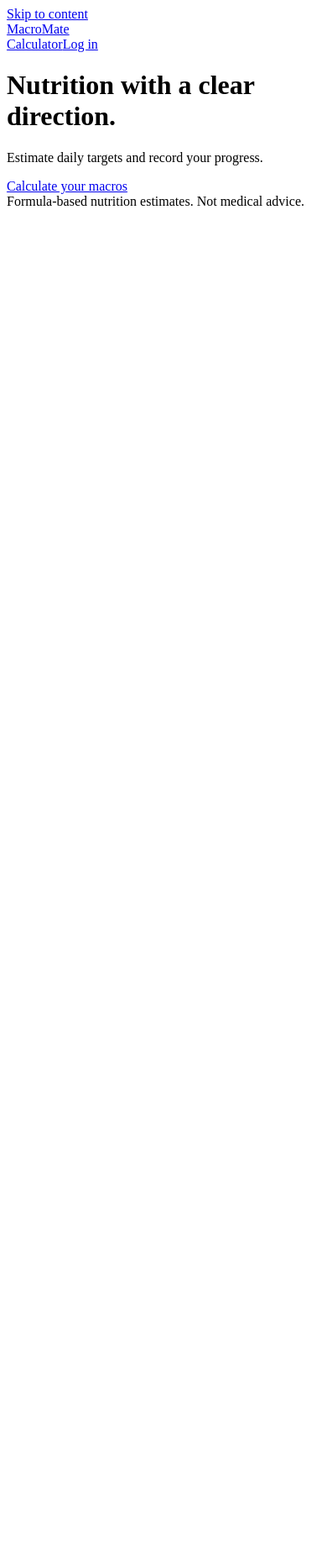
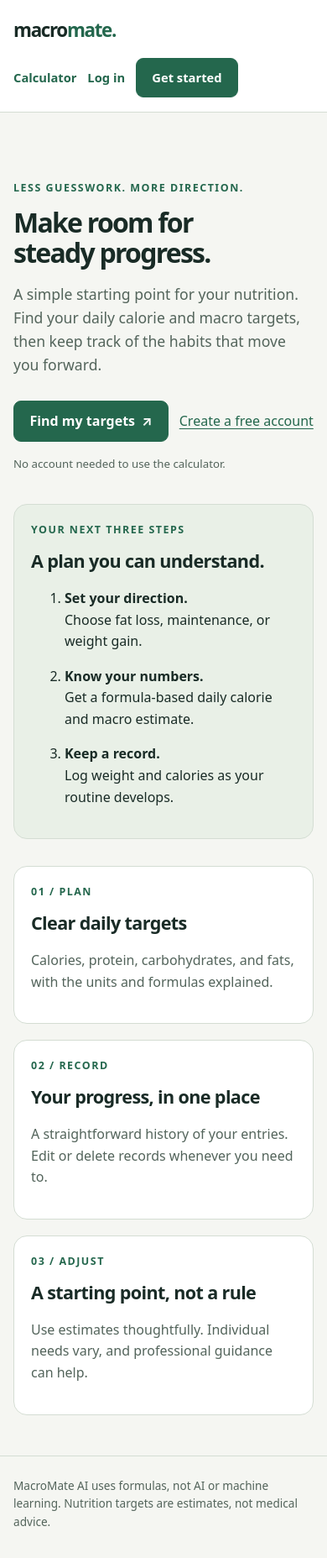
Before and after one commit to deepak050805/Macromate-AI, a Flask app: page / in a window 390 px wide. Shown: the whole page at 84% size. Before the commit the page ends 245 px from the top, so only its background shows below. Run offline with Flask 3, Linux system fonts and the light colour scheme; parts of the project's set-up code (start-up, migrations or seed data) failed here and were passed over.

Commit message:
style(ui): add responsive shared layout and accessible navigation

```diff
--- /dev/null
+++ b/app/static/css/app.css
@@ -0,0 +1,106 @@
+:root {
+  color-scheme: light;
+  --background: #f5f6f2;
+  --surface: #fff;
+  --ink: #192b26;
+  --muted: #53645b;
+  --accent: #24674d;
+  --accent-hover: #194c38;
+  --soft: #e9f0e7;
+  --border: #d4ddd3;
+  --danger: #a32929;
+  --radius: 16px;
+  --space: 1.5rem;
+  font: 100%/1.6 system-ui, -apple-system, BlinkMacSystemFont, "Segoe UI", sans-serif;
+  color: var(--ink);
+  background: var(--background);
+}
+* { box-sizing: border-box; }
+body { margin: 0; min-width: 280px; }
+a { color: var(--accent); text-underline-offset: .2em; }
+a:hover { color: var(--accent-hover); }
+button, input, select { font: inherit; }
+button, .button { min-height: 46px; }
+button, .button { display: inline-flex; align-items: center; justify-content: center; gap: .5rem; padding: .65rem 1.15rem; color: white; background: var(--accent); border: 1px solid var(--accent); border-radius: 9px; font-weight: 650; text-decoration: none; cursor: pointer; transition: background .16s ease; }
+button:hover, .button:hover { background: var(--accent-hover); color: white; }
+button:disabled { cursor: wait; opacity: .65; }
+.secondary { background: var(--surface); color: var(--accent); border-color: var(--border); }
+.secondary:hover { background: var(--soft); color: var(--ink); }
+.danger { color: var(--danger); background: white; border-color: var(--border); }
+.danger:hover { background: #fff0ed; color: var(--danger); }
+:focus-visible { outline: 3px solid #925c09; outline-offset: 4px; }
+.skip-link { position: absolute; top: -100px; left: 1rem; z-index: 5; background: white; padding: .75rem; }
+.skip-link:focus { top: 1rem; }
+.site-header { border-bottom: 1px solid var(--border); background: var(--surface); }
+.header-inner { max-width: 1180px; margin: auto; padding: 1.1rem 2rem; display: flex; align-items: center; justify-content: space-between; gap: 1rem; flex-wrap: wrap; }
+.wordmark { color: var(--ink); font-size: 1.4rem; font-weight: 800; text-decoration: none; letter-spacing: -.06em; }
+.wordmark span { color: var(--accent); }
+nav { display: flex; align-items: center; gap: 1.2rem; flex-wrap: wrap; }
+nav a { text-decoration: none; font-weight: 600; font-size: .92rem; }
+nav a[aria-current="page"] { text-decoration: underline; }
+nav button { font-size: .85rem; padding: .4rem .8rem; min-height: 40px; }
+main { max-width: 1180px; margin: auto; padding: 3rem 2rem 4rem; min-height: 70vh; }
+.site-footer { max-width: 1180px; margin: auto; padding: 1.5rem 2rem 2rem; color: var(--muted); font-size: .85rem; border-top: 1px solid var(--border); }
+h1,h2,h3,p { margin-top: 0; }
+h1 { font-size: clamp(2rem, 5vw, 3.3rem); line-height: 1.12; letter-spacing: -.055em; margin-bottom: 1.1rem; }
+h2 { font-size: 1.35rem; line-height: 1.3; letter-spacing: -.03em; }
+h3 { font-size: 1rem; }
+p { max-width: 65ch; }
+.eyebrow { color: var(--accent); font-size: .78rem; font-weight: 750; text-transform: uppercase; letter-spacing: .12em; margin-bottom: .8rem; }
+.muted, .hint { color: var(--muted); }
+.hint { font-size: .85rem; margin: .4rem 0 0; }
+.page-heading { margin-bottom: 2rem; }
+.page-heading h1 { font-size: clamp(2rem, 4vw, 2.6rem); }
+.hero { display: grid; grid-template-columns: 1.25fr 1fr; gap: 4rem; align-items: center; padding: 2.5rem 0 4rem; }
+.hero-copy { font-size: 1.1rem; color: var(--muted); }
+.hero .actions { margin-top: 1.8rem; }
+.hero-note { font-size: .83rem; color: var(--muted); margin-top: 1rem; }
+.card { background: var(--surface); border: 1px solid var(--border); border-radius: var(--radius); padding: 1.8rem; min-width: 0; }
+.soft { background: var(--soft); }
+.grid { display: grid; grid-template-columns: repeat(3,minmax(0,1fr)); gap: 1.2rem; }
+.two-column { display: grid; grid-template-columns: minmax(0,1fr) minmax(0,1fr); gap: var(--space); align-items: start; }
+.stack > * + * { margin-top: var(--space); }
+.actions { display: flex; flex-wrap: wrap; align-items: center; gap: .8rem; }
+.auth-layout { max-width: 960px; margin: 1rem auto; display: grid; grid-template-columns: 1fr 1.1fr; gap: 4rem; align-items: start; }
+.auth-aside { padding: 2rem 0; }
+.auth-aside h1 { font-size: clamp(2rem,4vw,3rem); }
+.field { margin-bottom: 1.1rem; }
+label { display: block; font-weight: 650; font-size: .92rem; margin-bottom: .4rem; }
+input,select { width: 100%; min-height: 48px; border: 1px solid #85978a; border-radius: 8px; padding: .65rem .8rem; color: var(--ink); background: white; }
+input:invalid:not(:placeholder-shown):not(:focus) { border-color: #85978a; }
+.status { min-height: 1.6em; font-size: .92rem; margin: 1rem 0 0; overflow-wrap: anywhere; }
+.status.error { color: var(--danger); }
+.status.success { color: var(--accent); }
+.full { width: 100%; }
+.divider { margin: 1.5rem 0; border: 0; border-top: 1px solid var(--border); }
+.metric { font-variant-numeric: tabular-nums; font-size: 1.8rem; font-weight: 750; letter-spacing: -.04em; }
+.calorie-target { font-size: clamp(2.8rem,6vw,4.2rem); font-weight: 800; line-height: 1.2; letter-spacing: -.06em; margin: .5rem 0 1.5rem; }
+.calorie-target small { font-size: 1rem; font-weight: 500; letter-spacing: 0; }
+.macros { display: grid; grid-template-columns: repeat(3,minmax(0,1fr)); gap: .8rem; }
+.macros dt { color: var(--muted); font-size: .85rem; }
+.macros dd { margin: .3rem 0 0; font-size: 1.3rem; font-weight: 700; }
+dl { margin: 0; }
+.result-placeholder { padding: 3rem 1rem; text-align: center; color: var(--muted); }
+.table-scroll { overflow-x: auto; }
+table { width: 100%; border-collapse: collapse; text-align: left; font-size: .92rem; }
+caption { text-align: left; font-weight: 650; margin-bottom: .8rem; }
+th { font-weight: 650; color: var(--muted); }
+th,td { padding: .9rem .6rem; border-bottom: 1px solid var(--border); }
+td button { font-size: .8rem; min-height: 40px; padding: .3rem .6rem; }
+.empty { padding: 2rem 0; color: var(--muted); }
+.pagination { display: flex; align-items: center; justify-content: space-between; gap: .6rem; margin-top: 1.2rem; }
+.pagination button { font-size: .85rem; padding: .4rem .8rem; }
+[hidden] { display: none !important; }
+@media (max-width: 760px) {
+  .hero,.auth-layout,.two-column { grid-template-columns: 1fr; gap: 1.5rem; }
+  .hero { padding: .5rem 0 2rem; }
+  .auth-aside { padding: 0; }
+  .grid { grid-template-columns: 1fr; }
+  main { padding: 2rem 1rem 3rem; }
+  .header-inner,.site-footer { padding-left: 1rem; padding-right: 1rem; }
+  nav { gap: .8rem; }
+  .card { padding: 1.25rem; }
+}
+@media (prefers-reduced-motion: reduce) {
+  *,*::before,*::after { animation: none !important; transition: none !important; scroll-behavior: auto !important; }
+}
--- /dev/null
+++ b/app/static/js/common.js
@@ -0,0 +1,46 @@
+export async function api(path, { method = "GET", body } = {}) {
+  const controller = new AbortController();
+  const timer = setTimeout(() => controller.abort(), 15000);
+  try {
+    const headers = { Accept: "application/json" };
+    if (method !== "GET") {
+      headers["Content-Type"] = "application/json";
+      headers["X-CSRFToken"] = document.querySelector('meta[name="csrf-token"]').content;
+    }
+    const response = await fetch(path, {
+      method, headers, credentials: "same-origin", signal: controller.signal,
+      ...(body === undefined ? {} : { body: JSON.stringify(body) }),
+    });
+    const data = await response.json();
+    if (!response.ok) throw new Error(data.message || "The request could not be completed.");
+    return data;
+  } catch (error) {
+    if (error.name === "AbortError") throw new Error("The request timed out. Try again.");
+    if (error instanceof TypeError) throw new Error("Connection failed. Check your connection and try again.");
+    throw error;
+  } finally {
+    clearTimeout(timer);
+  }
+}
+
+export function status(element, message, isError = false) {
+  element.textContent = message;
+  element.className = `status ${isError ? "error" : "success"}`;
+}
+
+export function busy(form, active) {
+  form.setAttribute("aria-busy", String(active));
+  for (const button of form.querySelectorAll('button[type="submit"]')) button.disabled = active;
+}
+
+const logout = document.querySelector("#logout");
+if (logout) logout.addEventListener("click", async () => {
+  logout.disabled = true;
+  try {
+    await api("/api/auth/logout", { method: "POST", body: {} });
+    window.location.assign("/login");
+  } catch (error) {
+    status(document.querySelector("#global-status"), error.message, true);
+    logout.disabled = false;
+  }
+});
--- a/app/templates/base.html
+++ b/app/templates/base.html
@@ -1,5 +1,37 @@
 <!doctype html>
 <html lang="en">
-<head><meta charset="utf-8"><meta name="viewport" content="width=device-width, initial-scale=1"><meta name="csrf-token" content="{{ csrf_token() }}"><title>{% block title %}MacroMate{% endblock %}</title></head>
-<body><a href="#main">Skip to content</a><header><a href="/">MacroMate</a><nav aria-label="Main"><a href="/calculator">Calculator</a><a href="/login">Log in</a></nav></header><main id="main">{% block content %}{% endblock %}</main><footer>Formula-based nutrition estimates. Not medical advice.</footer></body>
+  <head>
+    <meta charset="utf-8">
+    <meta name="viewport" content="width=device-width, initial-scale=1">
+    <meta name="csrf-token" content="{{ csrf_token() }}">
+    <meta name="description" content="Estimate your daily nutrition targets and keep a simple record of your progress with MacroMate.">
+    <title>{% block title %}MacroMate · A clearer path to your goals{% endblock %}</title>
+    <link rel="stylesheet" href="{{ url_for('static', filename='css/app.css') }}">
+    <script type="module" src="{{ url_for('static', filename='js/common.js') }}"></script>
+    {% block scripts %}{% endblock %}
+  </head>
+  <body>
+    <a class="skip-link" href="#main">Skip to content</a>
+    <header class="site-header">
+      <div class="header-inner">
+        <a class="wordmark" href="/" aria-label="MacroMate home">macro<span>mate.</span></a>
+        <nav aria-label="Main navigation">
+          <a href="/calculator"{% if request.path == '/calculator' %} aria-current="page"{% endif %}>Calculator</a>
+          {% if viewer %}
+          <a href="/dashboard"{% if request.path == '/dashboard' %} aria-current="page"{% endif %}>Dashboard</a>
+          <a href="/tracking"{% if request.path == '/tracking' %} aria-current="page"{% endif %}>Progress</a>
+          {% if viewer.role == 'admin' %}<a href="/admin">Admin</a>{% endif %}
+          <button id="logout" class="secondary" type="button">Log out</button>
+          {% else %}
+          <a href="/login">Log in</a><a class="button" href="/signup">Get started</a>
+          {% endif %}
+        </nav>
+      </div>
+    </header>
+    <main id="main" tabindex="-1">
+      <p id="global-status" class="status" role="status" aria-live="polite"></p>
+      {% block content %}{% endblock %}
+    </main>
+    <footer class="site-footer">MacroMate AI uses formulas, not AI or machine learning. Nutrition targets are estimates, not medical advice.</footer>
+  </body>
 </html>
--- a/app/templates/home.html
+++ b/app/templates/home.html
@@ -1,2 +1,22 @@
 {% extends "base.html" %}
-{% block content %}<h1>Nutrition with a clear direction.</h1><p>Estimate daily targets and record your progress.</p><a href="/calculator">Calculate your macros</a>{% endblock %}
+{% block content %}
+<section class="hero" aria-labelledby="hero-title">
+  <div>
+    <p class="eyebrow">Less guesswork. More direction.</p>
+    <h1 id="hero-title">Make room for<br>steady progress.</h1>
+    <p class="hero-copy">A simple starting point for your nutrition. Find your daily calorie and macro targets, then keep track of the habits that move you forward.</p>
+    <div class="actions"><a class="button" href="/calculator">Find my targets <span aria-hidden="true">↗</span></a><a href="/signup">Create a free account</a></div>
+    <p class="hero-note">No account needed to use the calculator.</p>
+  </div>
+  <aside class="card soft" aria-label="How MacroMate works">
+    <p class="eyebrow">Your next three steps</p>
+    <h2>A plan you can understand.</h2>
+    <ol><li><p><strong>Set your direction.</strong><br>Choose fat loss, maintenance, or weight gain.</p></li><li><p><strong>Know your numbers.</strong><br>Get a formula-based daily calorie and macro estimate.</p></li><li><p><strong>Keep a record.</strong><br>Log weight and calories as your routine develops.</p></li></ol>
+  </aside>
+</section>
+<section class="grid" aria-label="Features">
+  <article class="card"><p class="eyebrow">01 / Plan</p><h2>Clear daily targets</h2><p class="muted">Calories, protein, carbohydrates, and fats, with the units and formulas explained.</p></article>
+  <article class="card"><p class="eyebrow">02 / Record</p><h2>Your progress, in one place</h2><p class="muted">A straightforward history of your entries. Edit or delete records whenever you need to.</p></article>
+  <article class="card"><p class="eyebrow">03 / Adjust</p><h2>A starting point, not a rule</h2><p class="muted">Use estimates thoughtfully. Individual needs vary, and professional guidance can help.</p></article>
+</section>
+{% endblock %}
```
Also changed, not shown: app/__init__.py (+10 -1 lines), app/config.py (+15 -4 lines), tests/integration/test_shared_ui.py (added, +9 -0 lines), tests/security/test_csrf.py (added, +19 -0 lines).
